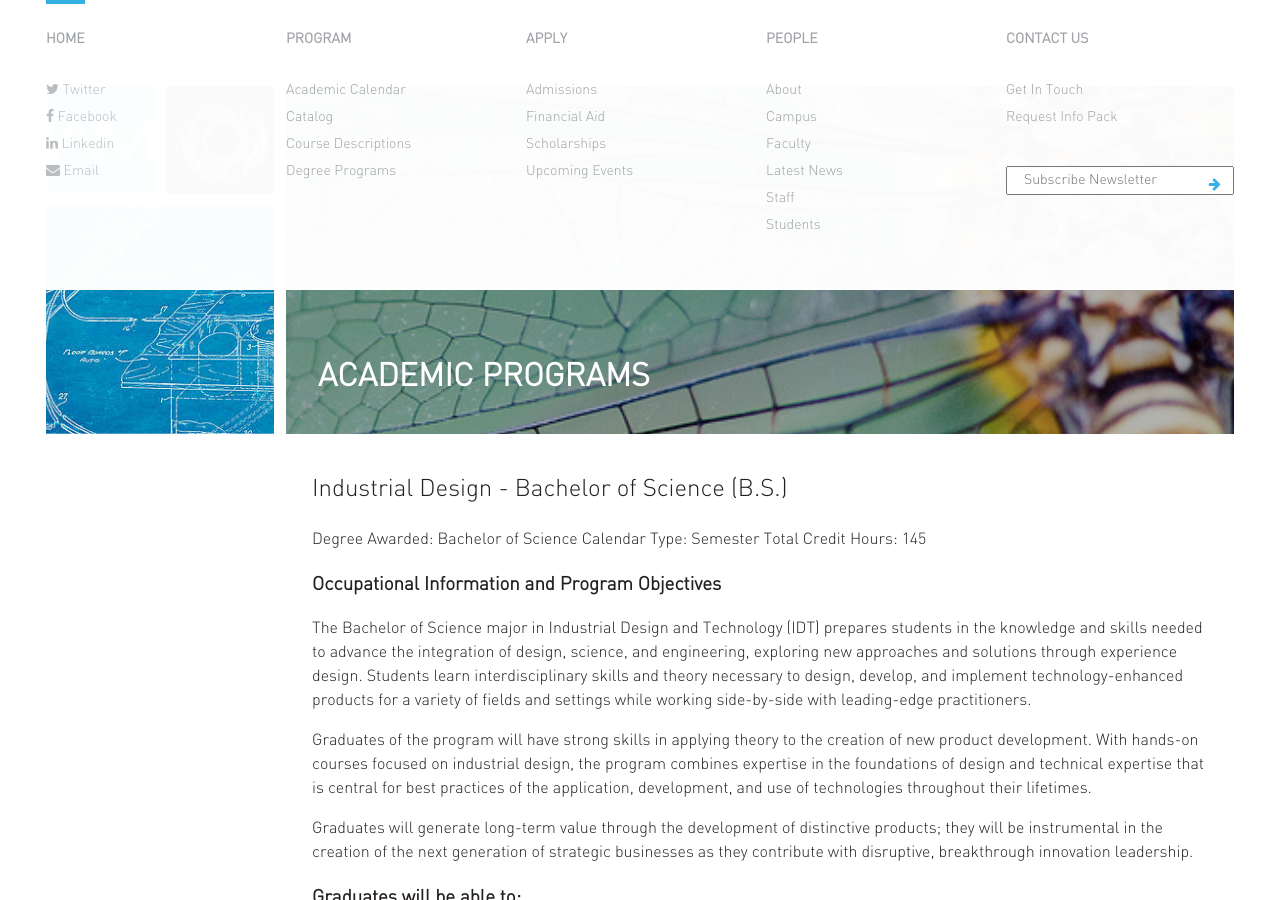
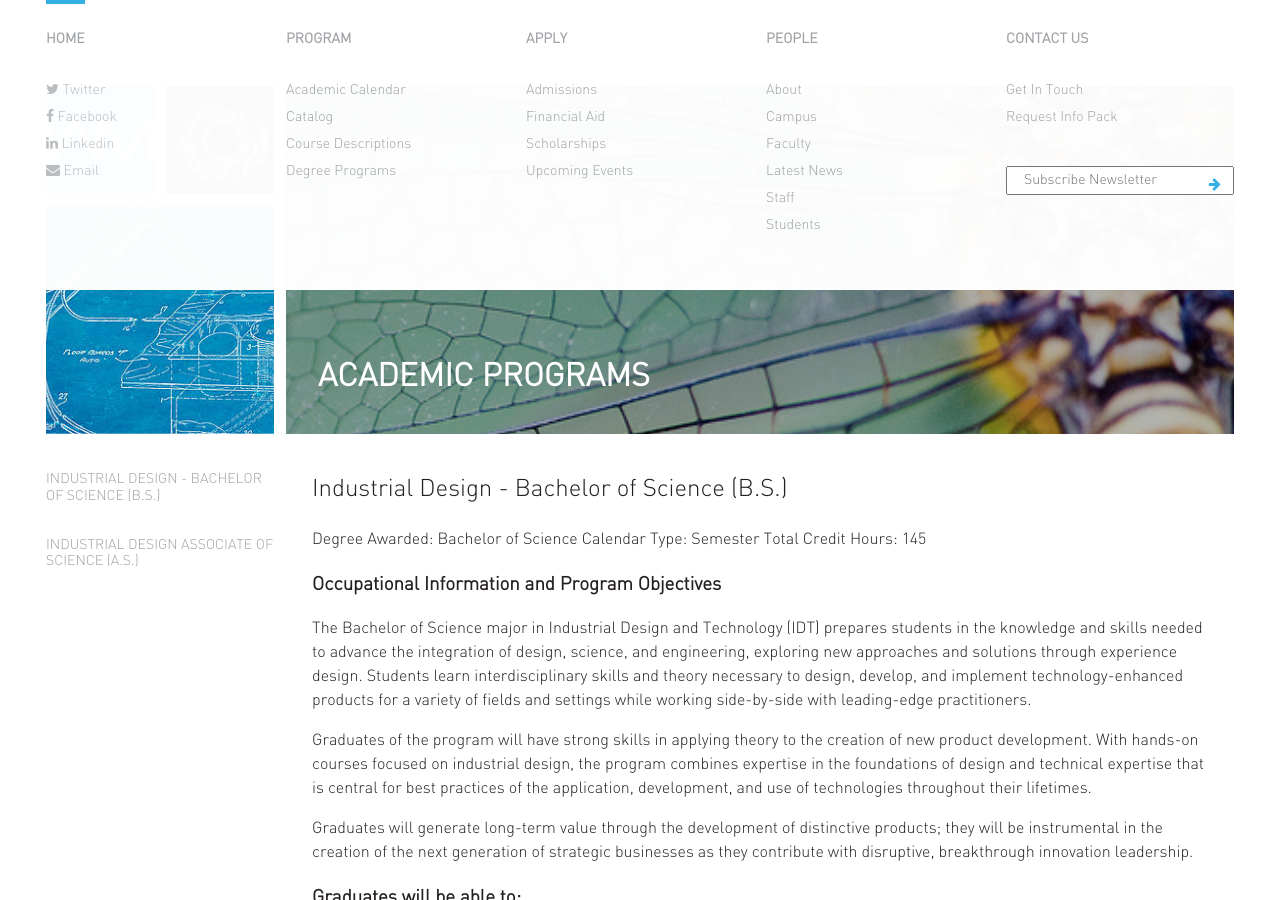
Before and after one commit to akritibhusal/MiamiCollegeofDesign, a Jekyll site: the page built from program.md, in a window 1280 px wide and 900 px high. Built offline with Jekyll 4.4.1, drawn with Linux system fonts in a browser that asks for light colours; nearby versions of some CDN libraries.

Commit message:
Updated Program

```diff
--- a/program.md
+++ b/program.md
@@ -4,6 +4,9 @@ date: 2016-12-02 10:01:00 Z
 permalink: "/program/"
 position: 1
 header_title: Academic Programs
+sidemenu:
+  bsid: Industrial Design - Bachelor of Science (B.S.)
+  idas: Industrial Design Associate of Science (A.S.)
 ---
 
 ## Industrial Design - Bachelor of Science (B.S.)
```
